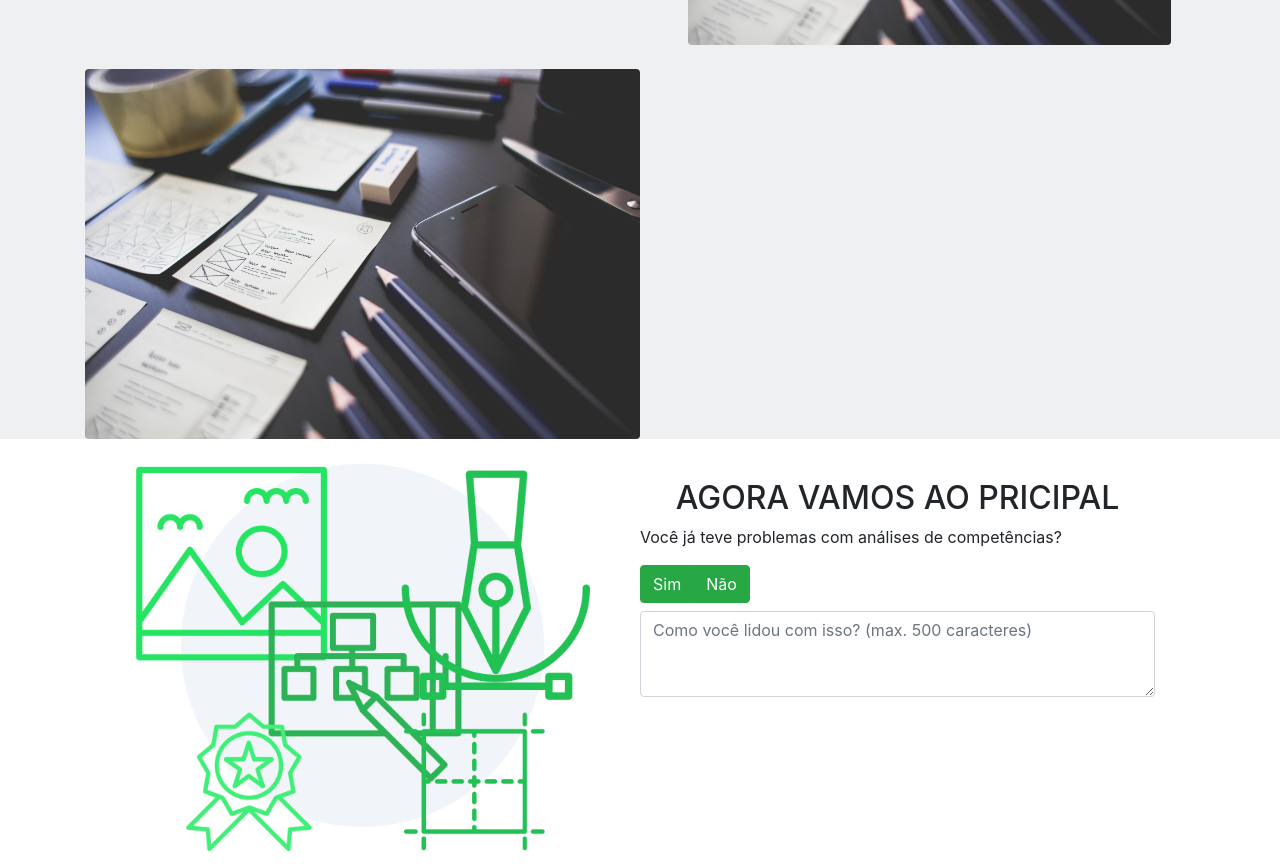
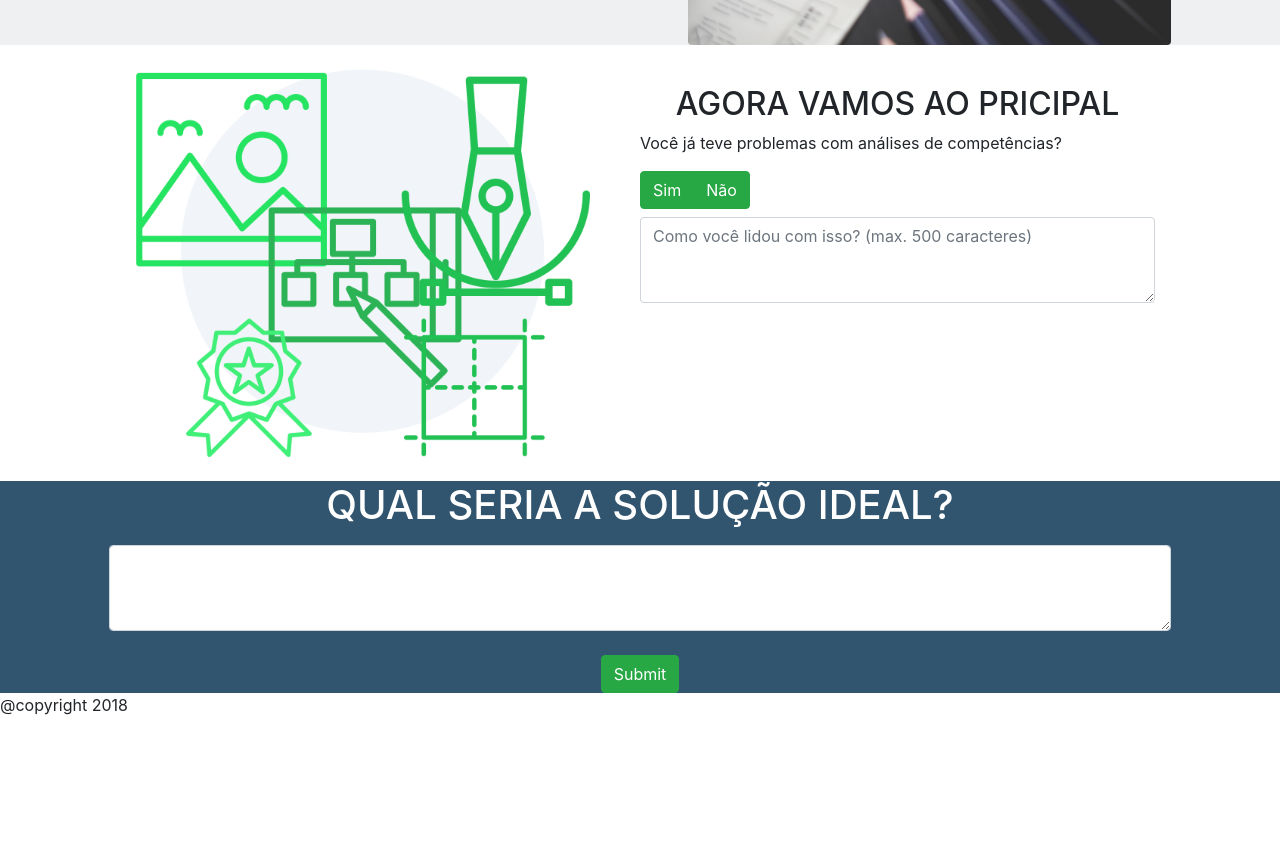
Before and after one commit to Mhsolidade/assignment2, a plain HTML site: page public/index.html in a window 1280 px wide. Shown: the part 857-1723 px from the top of the page. After the commit the page ends 1574 px from the top, so only its background shows below. Drawn offline with nearby package versions, Linux system fonts and the light colour scheme; a script that the page names is missing.

Commit message:
conflitos

```diff
--- a/public/index.html
+++ b/public/index.html
@@ -123,10 +123,7 @@
 
 
                             </div>
-                            <div class="divx-50">
-                                <img class=" img-fluid img-thumbnai rounded img-body" src="./images/img-lapis.jpg" class="img-fluid" alt="Responsive image">
 
-                            </div>
                         </div>
                     </div>
 
```
